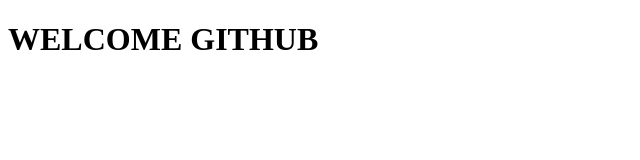
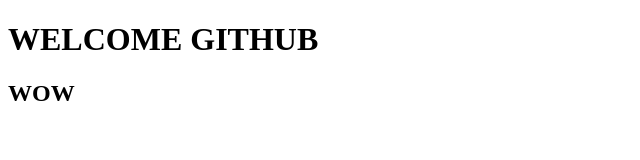
Before and after one commit to AbdirahmanDirie/git-lesson, a plain HTML site: page index.html in a window 1280 px wide. Shown: the full height of the page, 0-640 px from the left. Drawn offline with Linux system fonts and the light colour scheme.

Commit message:
added h2

```diff
--- a/index.html
+++ b/index.html
@@ -8,5 +8,6 @@
 </head>
 <body>
     <h1>WELCOME GITHUB</h1>
+    <h2>WOW<h2>
 </body>
 </html>
```
